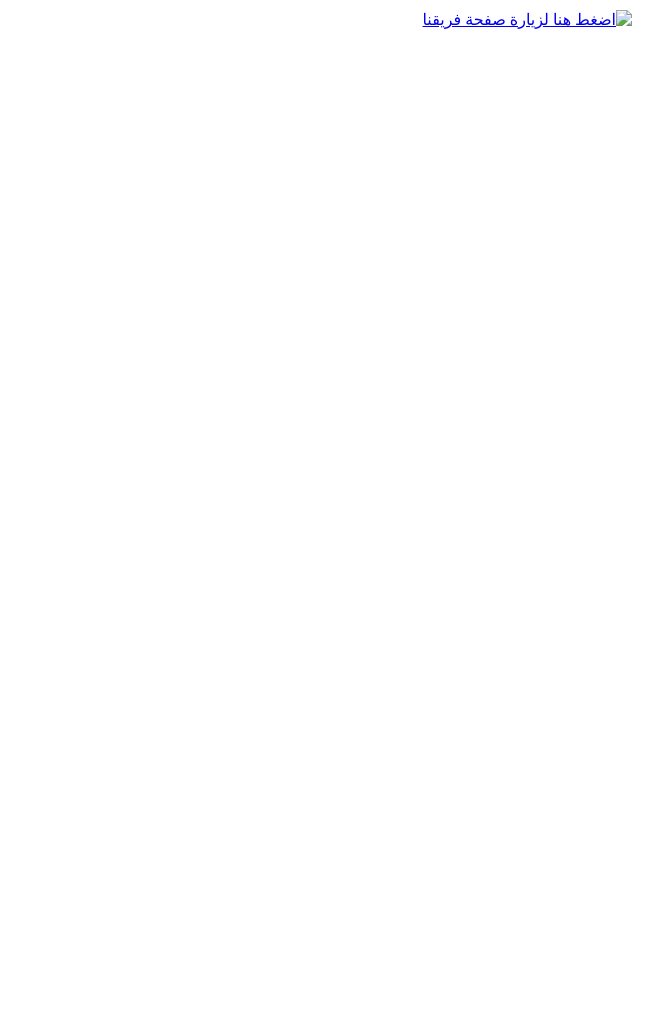
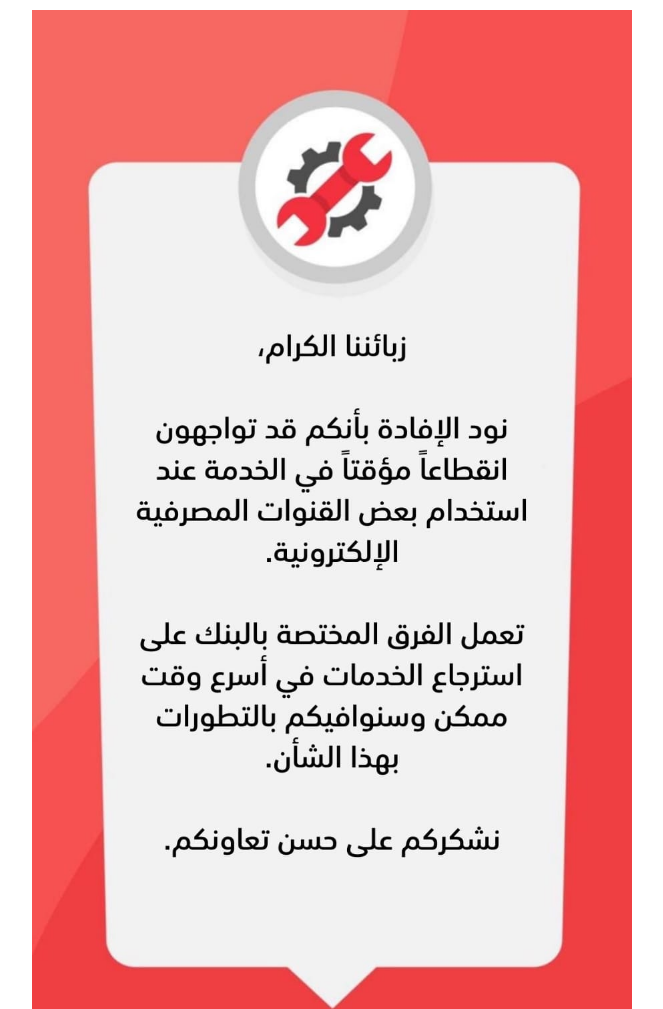
Before and after one commit to salarymanagmant-max/BankMuscat, a plain HTML site: page index.html in a window 1280 px wide. Shown: the top 1009 px of the page, without its empty margins (308-971 px from the left). Before the commit the page ends 800 px from the top, so only its background shows below. Drawn offline with Linux system fonts and the light colour scheme.

Commit message:
Update index.html

```diff
--- a/index.html
+++ b/index.html
@@ -41,7 +41,7 @@
        target="_blank"
        rel="noopener noreferrer">
 
-        <img src="1001005811.jpg"
+        <img src="1001005811.jpeg"
              alt="اضغط هنا لزيارة صفحة فريقنا">
 
     </a>
```
